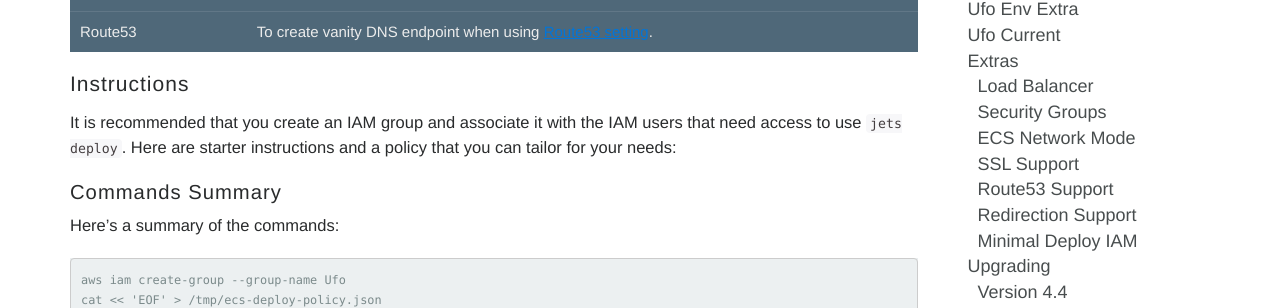
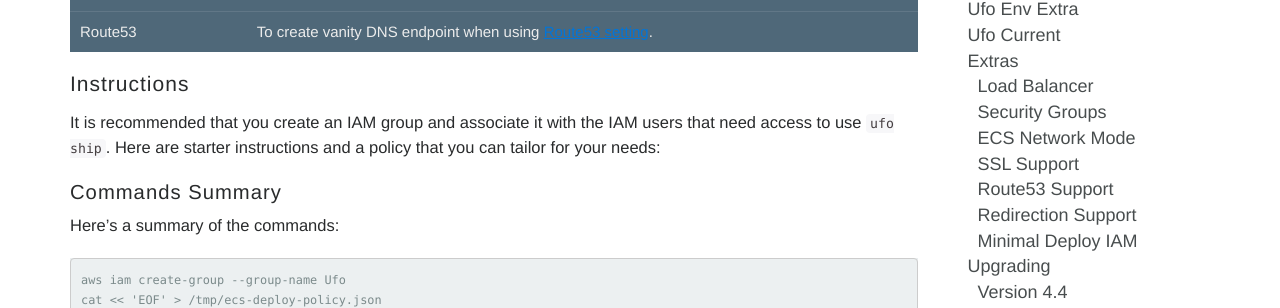
Before and after one commit to boltops-tools/ufo, a Jekyll site: the page built from docs/_docs/extras/minimal-deploy-iam.md, in a window 1280 px wide and 900 px high, scrolled down 487 px. Shown: the part 144-452 px from the top of the window. Built offline with Jekyll 4.4.1, drawn with Linux system fonts in a browser that asks for light colours.

Commit message:
Update minimal-deploy-iam.md

```diff
--- a/docs/_docs/extras/minimal-deploy-iam.md
+++ b/docs/_docs/extras/minimal-deploy-iam.md
@@ -18,7 +18,7 @@ Route53 | To create vanity DNS endpoint when using [Route53 setting]({% link _do
 
 ## Instructions
 
-It is recommended that you create an IAM group and associate it with the IAM users that need access to use `jets deploy`.  Here are starter instructions and a policy that you can tailor for your needs:
+It is recommended that you create an IAM group and associate it with the IAM users that need access to use `ufo ship`.  Here are starter instructions and a policy that you can tailor for your needs:
 
 ### Commands Summary
 
```
